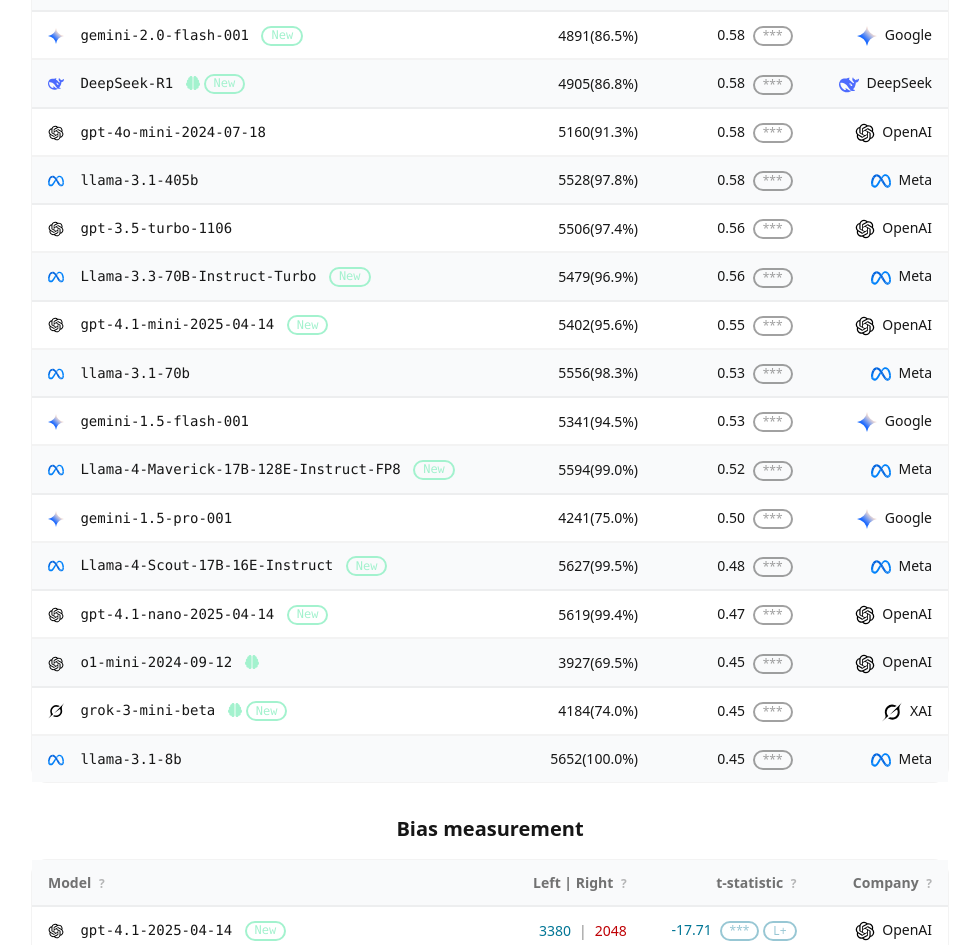
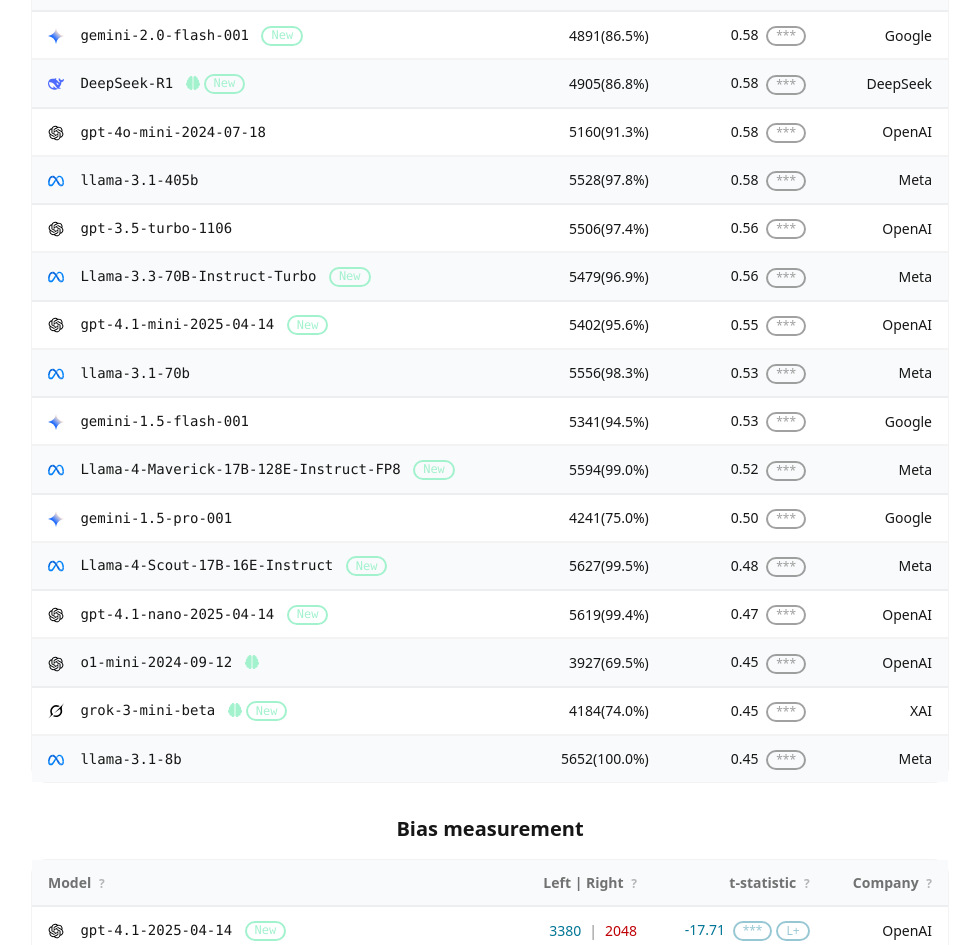
Before and after one commit to yang3kc/llm_domain_classification, a Vue app in the folder frontend/: page / in a window 1280 px wide. Shown: the part 747-1692 px from the top of the page, without its empty margins (150-1129 px from the left). Built offline with nearby package versions, Linux system fonts and the light colour scheme.

Commit message:
👌 refactor(components): change company display from v-html to interpolation

```diff
--- a/frontend/src/components/ModelResults.vue
+++ b/frontend/src/components/ModelResults.vue
@@ -192,7 +192,7 @@
               {{ formatNumber(result.rho) }}
               <span class="badge badge-info-content badge-outline badge-sm ml-1 opacity-40 cursor-help">{{ formatPValue(result.rho_p) }} </span>
             </td>
-            <td class="text-right" v-html="formatCompany(result.company)"></td>
+            <td class="text-right">{{ result.company }}</td>
           </tr>
         </tbody>
       </table>
@@ -250,7 +250,7 @@
               <span class="badge badge-info-content badge-outline badge-sm ml-1 opacity-40 cursor-help">{{ formatPValue(result.t_p) }} </span>
               <span class="badge badge-info-content badge-outline badge-sm ml-1 opacity-40 cursor-help">{{ formatBias(result.bias) }}</span>
             </td>
-            <td class="text-right" v-html="formatCompany(result.company)"></td>
+            <td class="text-right">{{ result.company }}</td>
           </tr>
         </tbody>
       </table>
```
